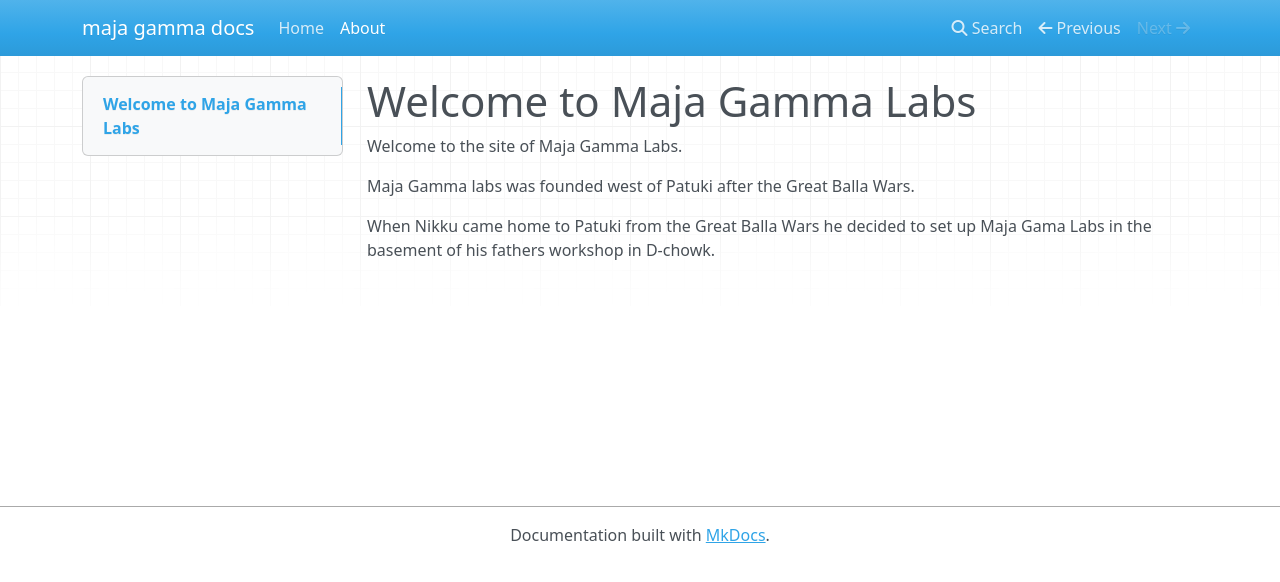
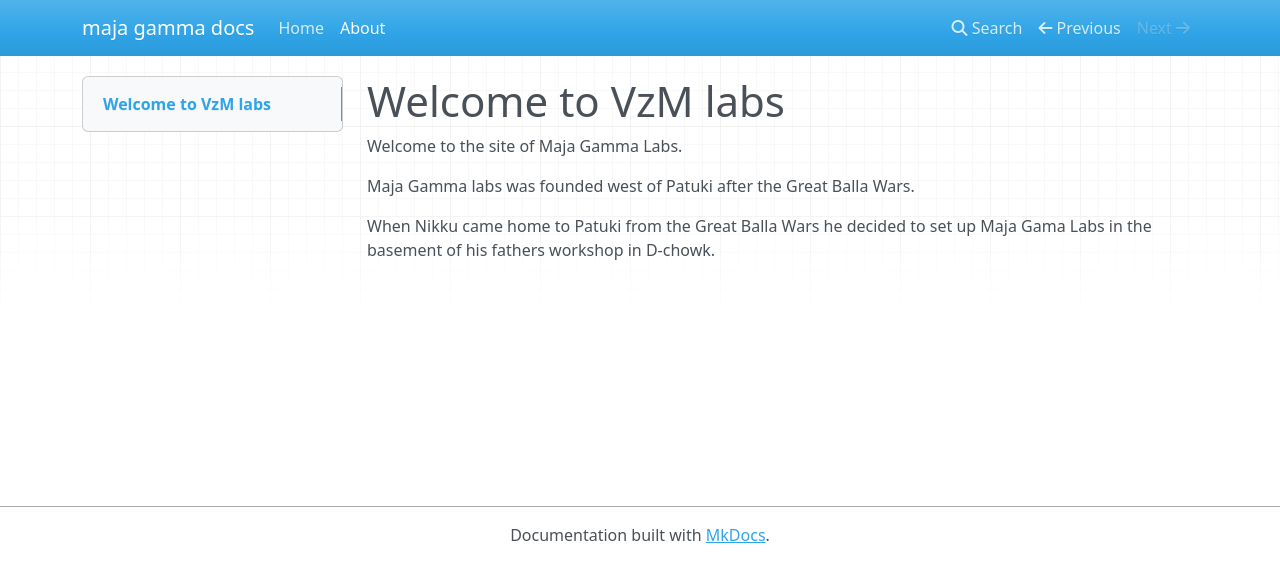
Before and after one commit to armaninspace/mkdocs001, an MkDocs documentation site: the page built from docs/about.md, in a window 1280 px wide. Shown: the top 582 px of the page. Built offline with MkDocs 1.6.1, drawn with Linux system fonts in a browser that asks for light colours; nearby versions of some CDN libraries.

Commit message:
Update about.md

```diff
--- a/docs/about.md
+++ b/docs/about.md
@@ -1,4 +1,4 @@
-# Welcome to Maja Gamma Labs
+# Welcome to VzM labs
 
 Welcome to the site of Maja Gamma Labs.
 
```
